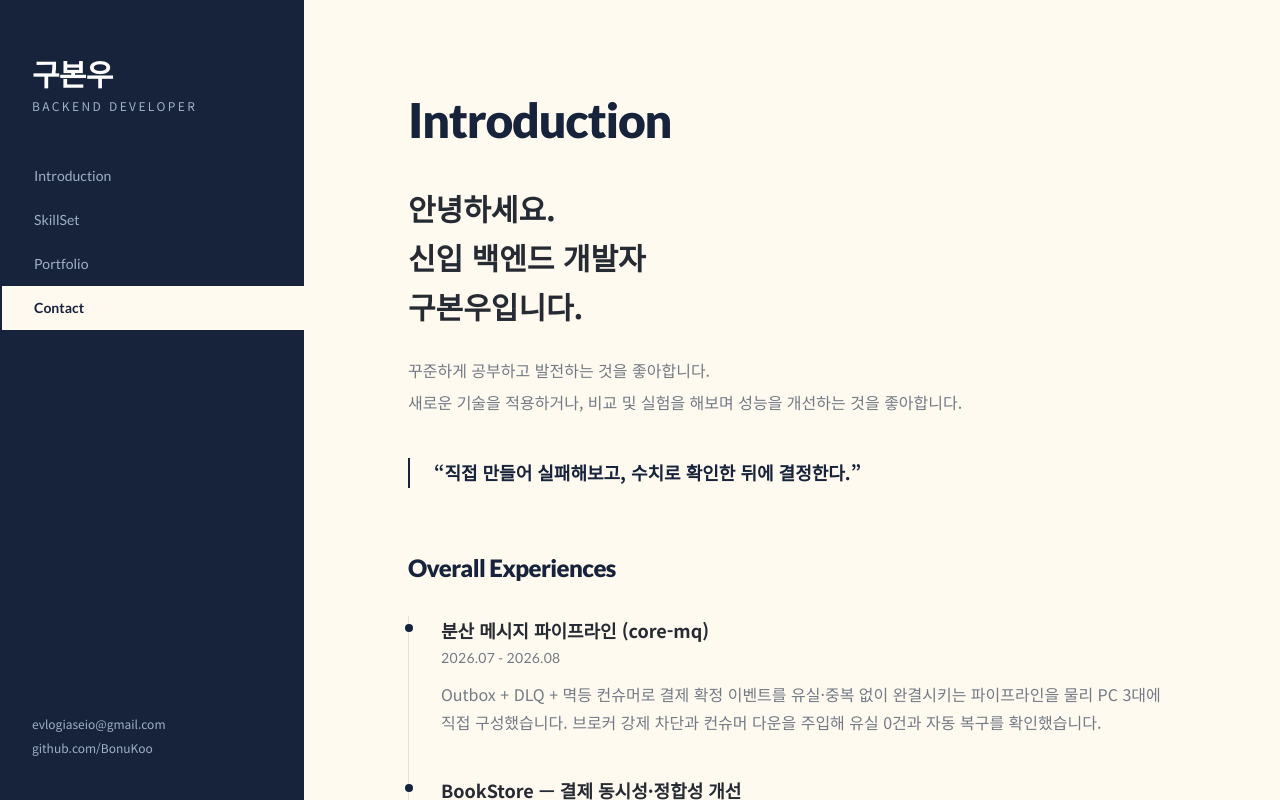
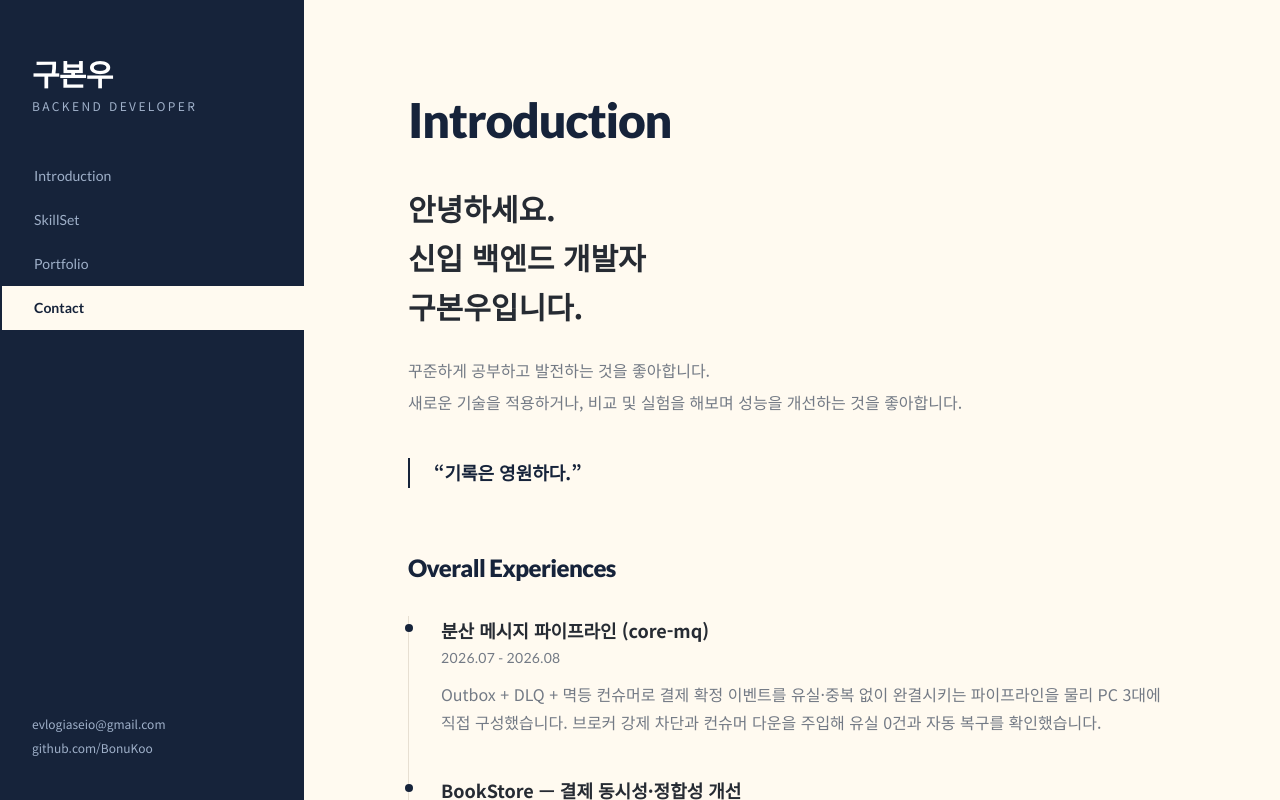
Before and after one commit to BonuKoo/portfolio, a Next.js app: page / in a window 1280 px wide. Shown: the top 800 px of the page. Built offline with nearby package versions, Linux system fonts and the light colour scheme.

Commit message:
Update profile.ts

```diff
--- a/src/data/profile.ts
+++ b/src/data/profile.ts
@@ -1,7 +1,6 @@
 export const profile = {
   name: "구본우",
   role: "Backend Developer",
-  location: "서울특별시",
   email: "evlogiaseio@gmail.com",
   github: "https://github.com/BonuKoo",
   githubHandle: "github.com/BonuKoo",
@@ -9,7 +8,7 @@ export const profile = {
   greeting: "안녕하세요.\n신입 백엔드 개발자\n구본우입니다.",
   intro:
     "꾸준하게 공부하고 발전하는 것을 좋아합니다.\n새로운 기술을 적용하거나, 비교 및 실험을 해보며 성능을 개선하는 것을 좋아합니다.",
-  motto: "직접 만들어 실패해보고, 수치로 확인한 뒤에 결정한다.",
+  motto: "기록은 영원하다.",
 } as const;
 
 export const sections = [
```
